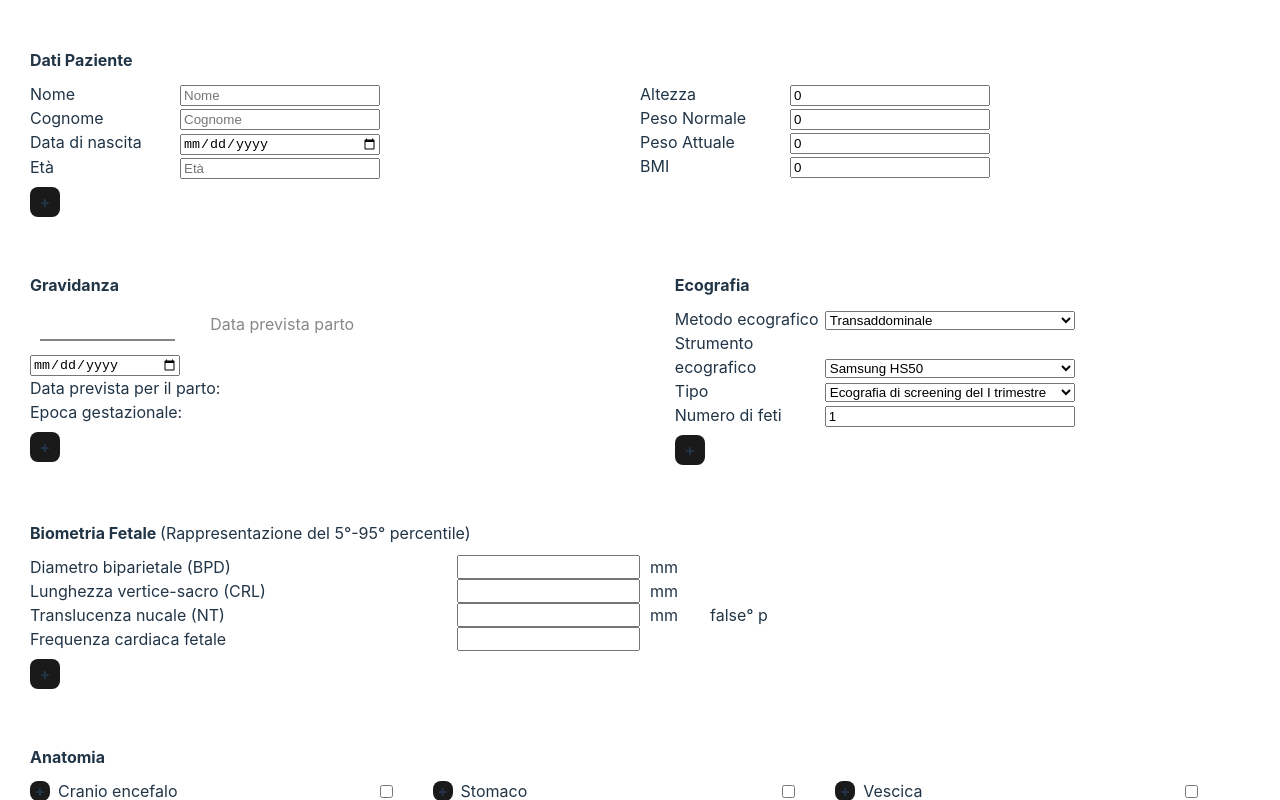
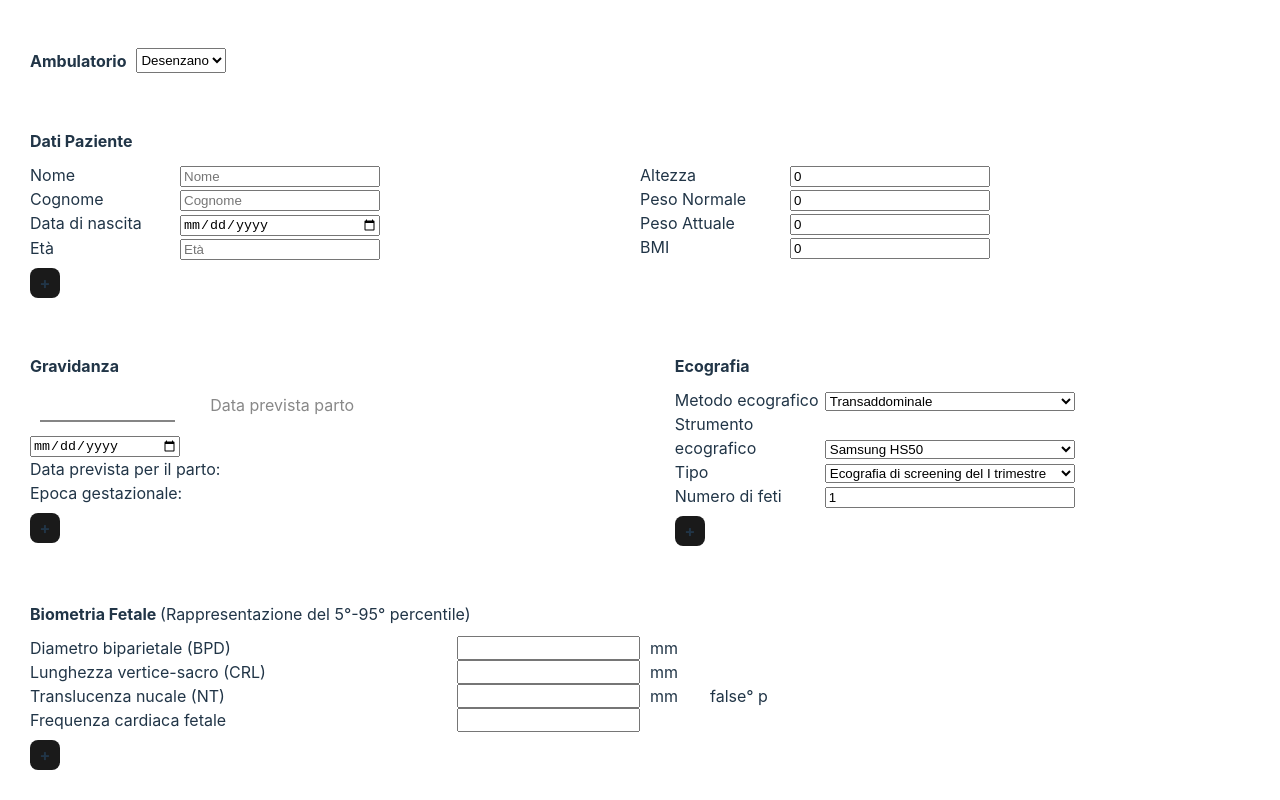
Before and after one commit to SbalzerDavide/formForPrint, a Vue app: page / in a window 1280 px wide. Both pictures are taken after a click on the button "Crea nuovo". Shown: the top 800 px of the page. Built offline with nearby package versions, Linux system fonts and the light colour scheme.

Commit message:
add anatomy to print

```diff
--- a/src/components/Form.vue
+++ b/src/components/Form.vue
@@ -18,6 +18,7 @@ export default {
       normalWeight: 0,
       actualWeight: 0,
       bmi: 0,
+      office: "Desenzano",
       ecoTypesList: [
         {
           name: "Ecografia di screening del I trimestre",
@@ -139,8 +140,8 @@ export default {
         {
           text: "Cervelletto",
           name: "TCD",
-          value: "mm",
-          unit: "",
+          value: "",
+          unit: "mm",
           percentile: null,
           ecoType: ["2T", "3T", "CA"]
         },
@@ -584,6 +585,13 @@ export default {
 
 <template>
   <div v-if="!showPrint" class="form">
+    <section class="office">
+      <div class="title">Ambulatorio</div>
+      <select v-model="office">
+        <option value="Desenzano">Desenzano</option>
+        <option value="Pralboino">Pralboino</option>
+      </select>
+    </section>
     <section class="patient">
       <div class="title">Dati Paziente</div>
       <div class="section-content">
@@ -903,6 +911,7 @@ export default {
     </button>
   </div>
   <Print v-else
+    :office="office"
     :patient="name + ' ' + surname"
     :dateOfBirth="dateOfBirth"
     :age="age"
@@ -913,6 +922,8 @@ export default {
     :pregnancy="pregnancy"
     :decimalWeeks="decimalWeeks"
     :ecoType="ecoType.name"
+    :ecoMethod="ecoMethodz"
+    :ecoTool="ecoTool"
     :ecoNumber="ecoNumber"
     :fetusNumber="fetusNumber"
     :biometriaFetale="biometriaFetale"
@@ -953,6 +964,21 @@ export default {
       border-radius: 8px;
       margin: 18px 0;
       padding: 10px;
+      &.office{
+        display: flex;
+        align-items: center;
+        .title{
+          // display: flex;
+          // align-items: center;
+          vertical-align: middle;
+          margin-bottom: 0;
+          height: 100%;
+          margin-right: 10px;
+        }
+        select{
+          height: 25px;
+        }
+      }
       .more-info{
         margin-top: 8px;
         .add-more{
@@ -1112,7 +1138,7 @@ export default {
           flex-wrap: wrap;
           margin-bottom: 8px;
           label{
-            width: auto;
+            width: 240px;
             &.anatomy-checked{
               font-weight: bold;
             }
--- a/src/components/Print.vue
+++ b/src/components/Print.vue
@@ -5,6 +5,10 @@ export default {
   components: {
   },
   props: {
+    office: {
+      type: String,
+      default: ""
+    },
     patient: {
       type: String,
       default: "Pico della Mirandola"
@@ -37,6 +41,14 @@ export default {
     ecoType: {
       type: String,
       defalut: ""
+    },
+    ecoTool:{
+      type: String,
+      default: ""
+    },
+    ecoMethod:{
+      type: String,
+      default: ""
     },
     // ecoNumber: {
     //   type: String,
@@ -139,9 +151,9 @@ export default {
       Conferma
     </button>
     <div class="header">
-      <h2>Azienda Socio Sanitaria del Garda</h2>
-      <h3>Presidio ospedaliero di Chiara Beluzzi</h3>
-      <h4>Unità operativa per smaltimento feti vivi</h4>
+      <h2>Ambulartorio di {{ office }}</h2>
+      <!-- <h3>Presidio ospedaliero di Chiara Beluzzi</h3>
+      <h4>Unità operativa per smaltimento feti vivi</h4> -->
       <div class="date">Data: {{ date }}</div>
     </div>
 
@@ -162,10 +174,32 @@ export default {
       </section>
       <section class="eco">
         <div class="title-par">{{ ecoType }}</div>
+        <div>
+          <span v-if="ecoMethod" class="eco-method">Metodo ecografico: {{ ecoMethod }}, </span>
+          <span v-if="ecoTool" class="tool">Strumento utilizzato: {{ ecoTool }}</span>
+        </div>
         <div v-if="fetusNumber === 1">Gravidanza singola</div>
         <div v-else>Gravidanza gemellare ({{ fetusNumber }} feti)</div>
         <!-- Gravidanza {{ ecoNumber }}  -->
         <p v-if="ecoMore!==''">{{ ecoMore }}</p>
+      </section>
+      <section class="anatomy">
+        <div class="title-par">Anatomia</div>
+        <div class="anatomy-container">
+          <div
+            class="anatomy-box"
+            v-for="(element, index) in anatomy"
+            :key="index"
+          >
+            <div class="anatomy-el"  v-if="element.checked || element.comment">
+              {{ element.name }}
+              <span v-if="element.comment">{{ element.comment }},</span>
+              <span v-else-if="element.checked">normale,</span>
+            </div>
+
+          </div>
+
+        </div>
       </section>
       <section class="biometria-fetale">
         <div class="title-par">
@@ -179,7 +213,7 @@ export default {
             :key="index"
           >
             <div class="name">
-              {{ item.name }}
+              {{ item.text }}
             </div>
             <div class="value">
               {{ item.value }}
@@ -247,7 +281,7 @@ export default {
         <span v-if="heart">Attività cardiaca presente, </span>
         <span>Presentazione: {{ direction }}, </span>
         <span>Liquido amniotico: {{ liquid }}, </span>
-        <span>Placenta: {{ placenta }}, </span>
+        <span v-if="placenta">Placenta: {{ placenta }}, </span>
         <p v-if="lastMore!==''">{{ lastMore }}</p>
       </section>
       <section class="conclusion">
@@ -366,6 +400,14 @@ export default {
           margin-bottom: 5px;
         }
       }
+      .anatomy{
+        .anatomy-container{
+          display: flex;
+          .anatomy-el{
+            margin-right: 5px;
+          }
+        }
+      }
       .biometria-item, .doppler-item{
         display: flex;
         width: 100%;
```
Also changed, not shown: 7 other files (tests, documents, lock files or other folders).
